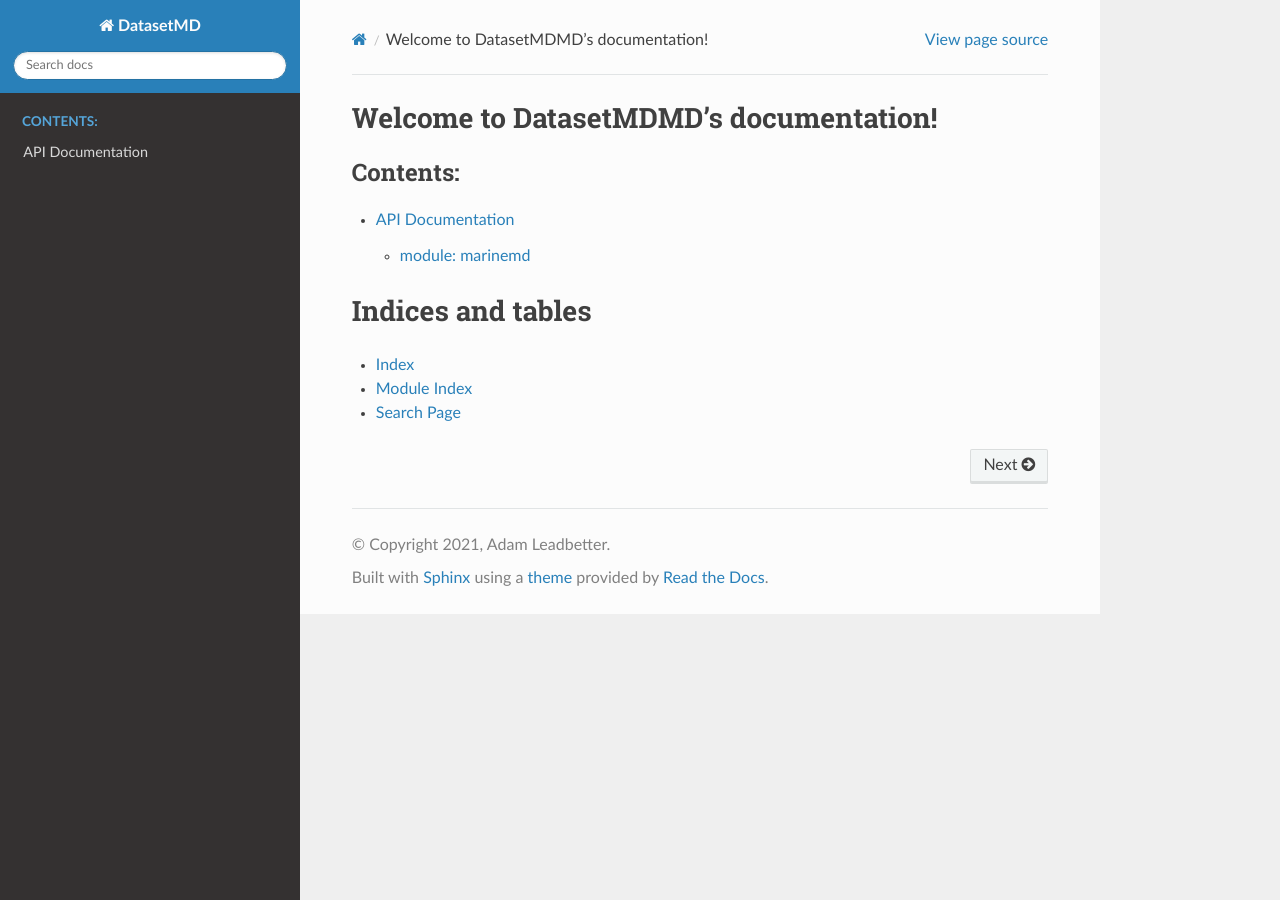
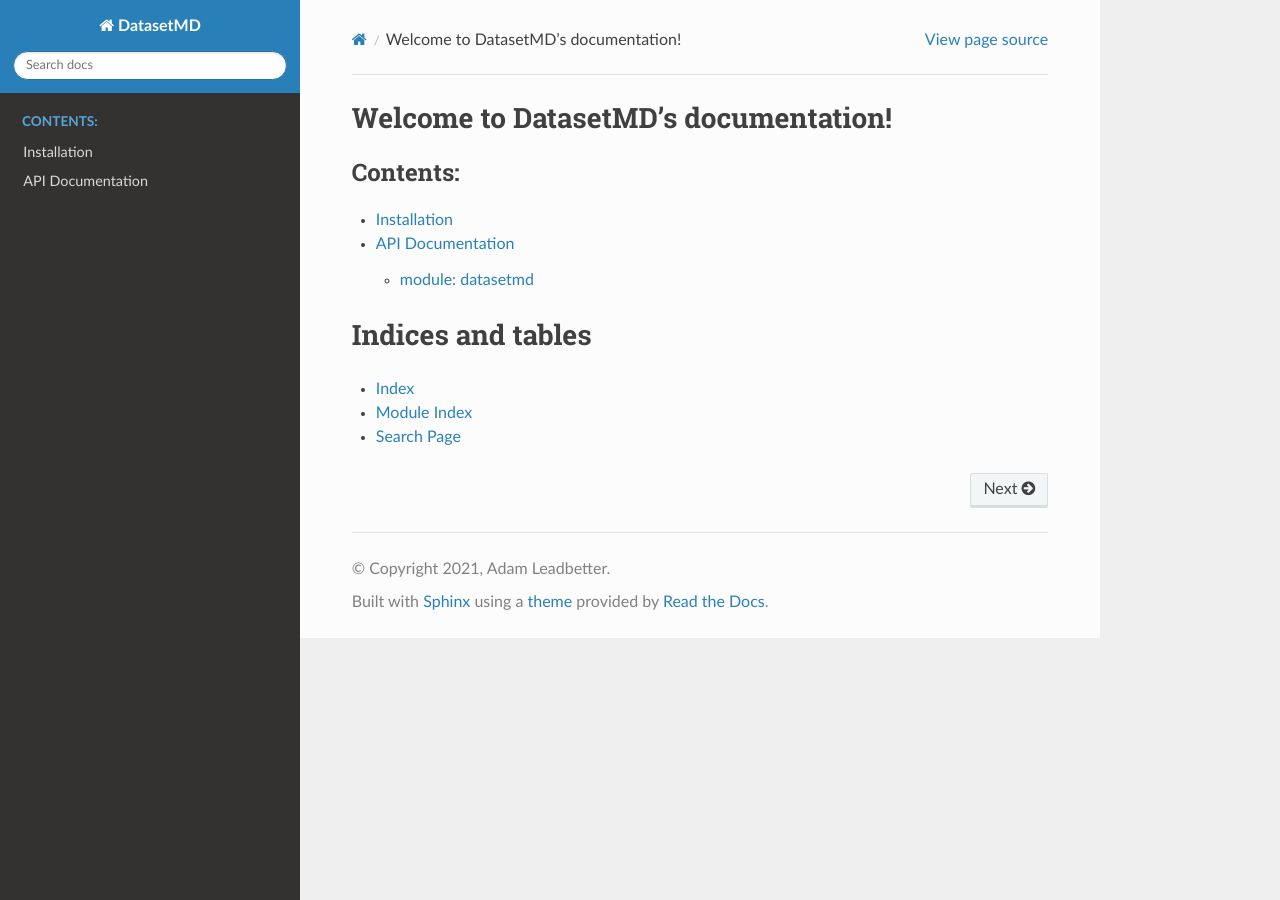
Before and after one commit to adamml/DatasetMetadata, a Sphinx documentation site: the page built from docs/index.rst, in a window 1280 px wide. Built offline with Sphinx 7.4.7 and the Read the Docs theme 2.0.0, drawn with Linux system fonts in a browser that asks for light colours.

Commit message:
Renamed module in docs

```diff
--- a/docs/index.rst
+++ b/docs/index.rst
@@ -3,12 +3,14 @@
    You can adapt this file completely to your liking, but it should at least
    contain the root `toctree` directive.
 
-Welcome to DatasetMDMD's documentation!
-====================================
+Welcome to DatasetMD's documentation!
+=====================================
 
 .. toctree::
    :maxdepth: 2
    :caption: Contents:
+
+   installation
 
    modules
 
--- /dev/null
+++ b/docs/installation.rst
@@ -0,0 +1,4 @@
+Installation
+============
+
+Some text to go here
--- a/docs/modules.rst
+++ b/docs/modules.rst
@@ -4,4 +4,4 @@ API Documentation
 .. toctree::
    :maxdepth: 4
 
-   marinemd
+   datasetmd
```
Also changed, not shown: docs/datasetmd.rst (added, +7 -0 lines), docs/marinemd.rst (deleted, +0 -7 lines).
